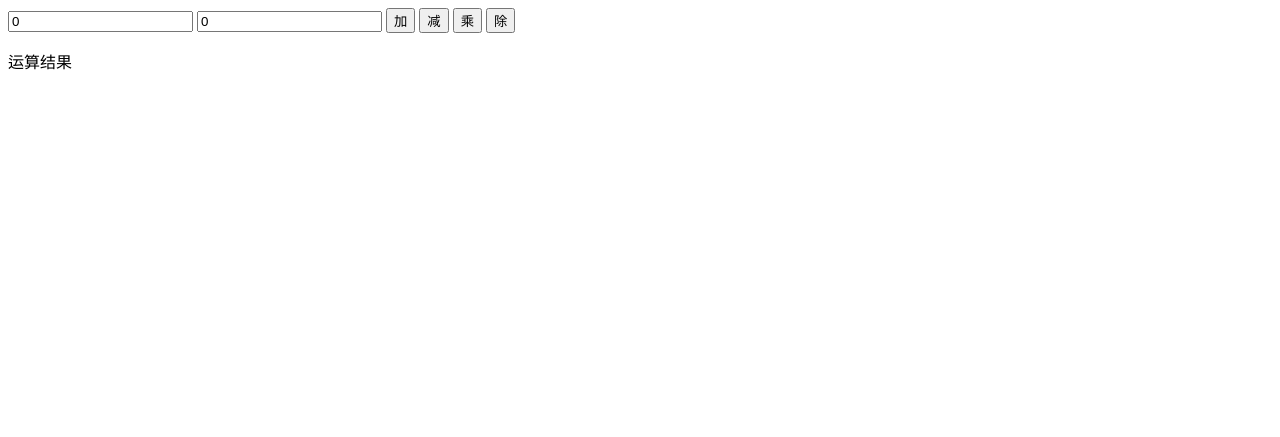
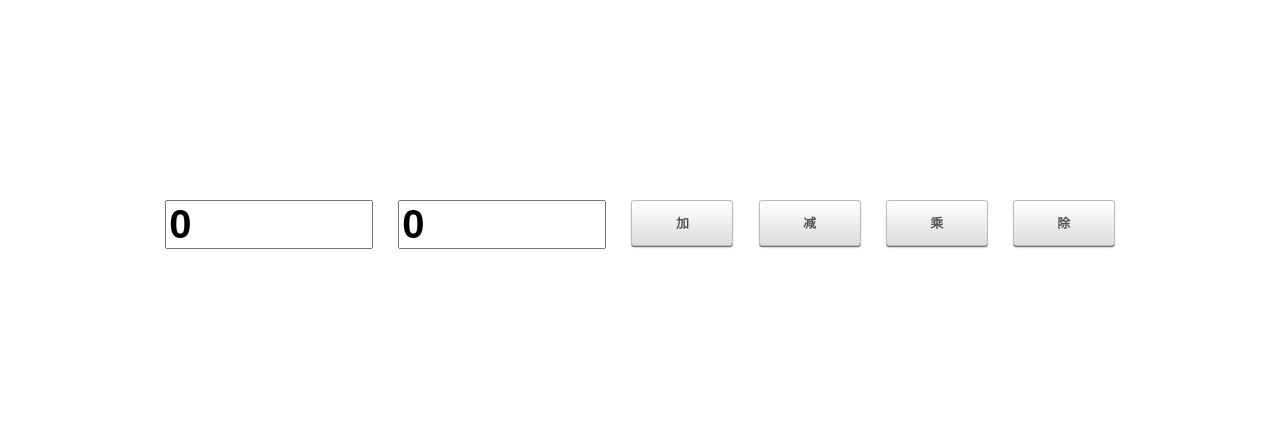
Before and after one commit to carynux/-, a plain HTML site: page 16day/index.html in a window 1280 px wide. Shown: the top 437 px of the page. Drawn offline with Linux system fonts and the light colour scheme.

Commit message:
添加样式

```diff
--- a/16day/index.html
+++ b/16day/index.html
@@ -3,14 +3,136 @@
 <head>
     <meta charset="UTF-8">
     <title>IFE ECMAScript</title>
+    <style>
+        *{
+            font-size: 40px;
+            font-weight: bold;
+        }
+        div{
+            width: 1000px;
+            margin: 0 auto;
+            height: 200px;
+            text-align: center;
+            margin-top: 200px;
+            display: flex;
+            justify-content: space-evenly;
+        }
+        input{
+            height: 43px;
+            width: 200px;
+        }
+        button{
+            width: 100px;
+            height: 100px;
+
+        }
+        button:hover{
+            cursor: pointer;
+            background-color:#e7e7e7;
+        }
+        p{
+            text-align: center;
+        }
+        .button::-moz-focus-inner{
+            border: 0;
+            padding: 0;
+        }
+
+        .button{
+            display: inline-block;
+            *display: inline;
+            zoom: 1;
+            padding: 6px 20px;
+            margin: 0;
+            cursor: pointer;
+            border: 1px solid #bbb;
+            overflow: visible;
+            font: bold 13px arial, helvetica, sans-serif;
+            text-decoration: none;
+            white-space: nowrap;
+            color: #555;
+
+            background-color: #ddd;
+            background-image: -webkit-gradient(linear, left top, left bottom, from(rgba(255,255,255,1)), to(rgba(255,255,255,0)));
+            background-image: -webkit-linear-gradient(top, rgba(255,255,255,1), rgba(255,255,255,0));
+            background-image: -moz-linear-gradient(top, rgba(255,255,255,1), rgba(255,255,255,0));
+            background-image: -ms-linear-gradient(top, rgba(255,255,255,1), rgba(255,255,255,0));
+            background-image: -o-linear-gradient(top, rgba(255,255,255,1), rgba(255,255,255,0));
+            background-image: linear-gradient(top, rgba(255,255,255,1), rgba(255,255,255,0));
+
+            -webkit-transition: background-color .2s ease-out;
+            -moz-transition: background-color .2s ease-out;
+            -ms-transition: background-color .2s ease-out;
+            -o-transition: background-color .2s ease-out;
+            transition: background-color .2s ease-out;
+            background-clip: padding-box; /* Fix bleeding */
+            -moz-border-radius: 3px;
+            -webkit-border-radius: 3px;
+            border-radius: 3px;
+            -moz-box-shadow: 0 1px 0 rgba(0, 0, 0, .3), 0 2px 2px -1px rgba(0, 0, 0, .5), 0 1px 0 rgba(255, 255, 255, .3) inset;
+            -webkit-box-shadow: 0 1px 0 rgba(0, 0, 0, .3), 0 2px 2px -1px rgba(0, 0, 0, .5), 0 1px 0 rgba(255, 255, 255, .3) inset;
+            box-shadow: 0 1px 0 rgba(0, 0, 0, .3), 0 2px 2px -1px rgba(0, 0, 0, .5), 0 1px 0 rgba(255, 255, 255, .3) inset;
+            text-shadow: 0 1px 0 rgba(255,255,255, .9);
+
+            -webkit-touch-callout: none;
+            -webkit-user-select: none;
+            -khtml-user-select: none;
+            -moz-user-select: none;
+            -ms-user-select: none;
+            user-select: none;
+        }
+
+        .button:hover{
+            background-color: #eee;
+            color: #555;
+        }
+
+        .button:active{
+            background: #e9e9e9;
+            position: relative;
+            top: 1px;
+            text-shadow: none;
+            -moz-box-shadow: 0 1px 1px rgba(0, 0, 0, .3) inset;
+            -webkit-box-shadow: 0 1px 1px rgba(0, 0, 0, .3) inset;
+            box-shadow: 0 1px 1px rgba(0, 0, 0, .3) inset;
+        }
+
+        .button[disabled], .button[disabled]:hover, .button[disabled]:active{
+            border-color: #eaeaea;
+            background: #fafafa;
+            cursor: default;
+            position: static;
+            color: #999;
+            /* Usually, !important should be avoided but here it's really needed :) */
+            -moz-box-shadow: none !important;
+            -webkit-box-shadow: none !important;
+            box-shadow: none !important;
+            text-shadow: none !important;
+        }
+
+        /* Smaller buttons styles */
+
+        .button.small{
+            padding: 4px 12px;
+        }
+        .button.large{
+            padding: 12px 30px;
+            text-transform: uppercase;
+            height: 20px;
+            width: 40px;
+        }
+    </style>
 </head>
 <body>
-    <input id="first-number" type="number" value="0" placeholder="第一个数字">
-    <input id="second-number" type="number" value="0" placeholder="第二个数字">
-    <button id="add-btn">加</button>
-    <button id="minus-btn">减</button>
-    <button id="times-btn">乘</button>
-    <button id="divide-btn">除</button>
+    <div>
+        <input id="first-number" type="number" value="0" placeholder="第一个数字">
+        <input id="second-number" type="number" value="0" placeholder="第二个数字">
+        <div class="button large" id="add-btn">加</div>
+        <div class="button large" id="minus-btn">减</div>
+        <div class="button large" id="times-btn">乘</div>
+        <div class="button large" id="divide-btn">除</div>
+
+    </div>
     <p id="result">运算结果</p>
     <script>
         let getNumbers = (sign) => {
```
